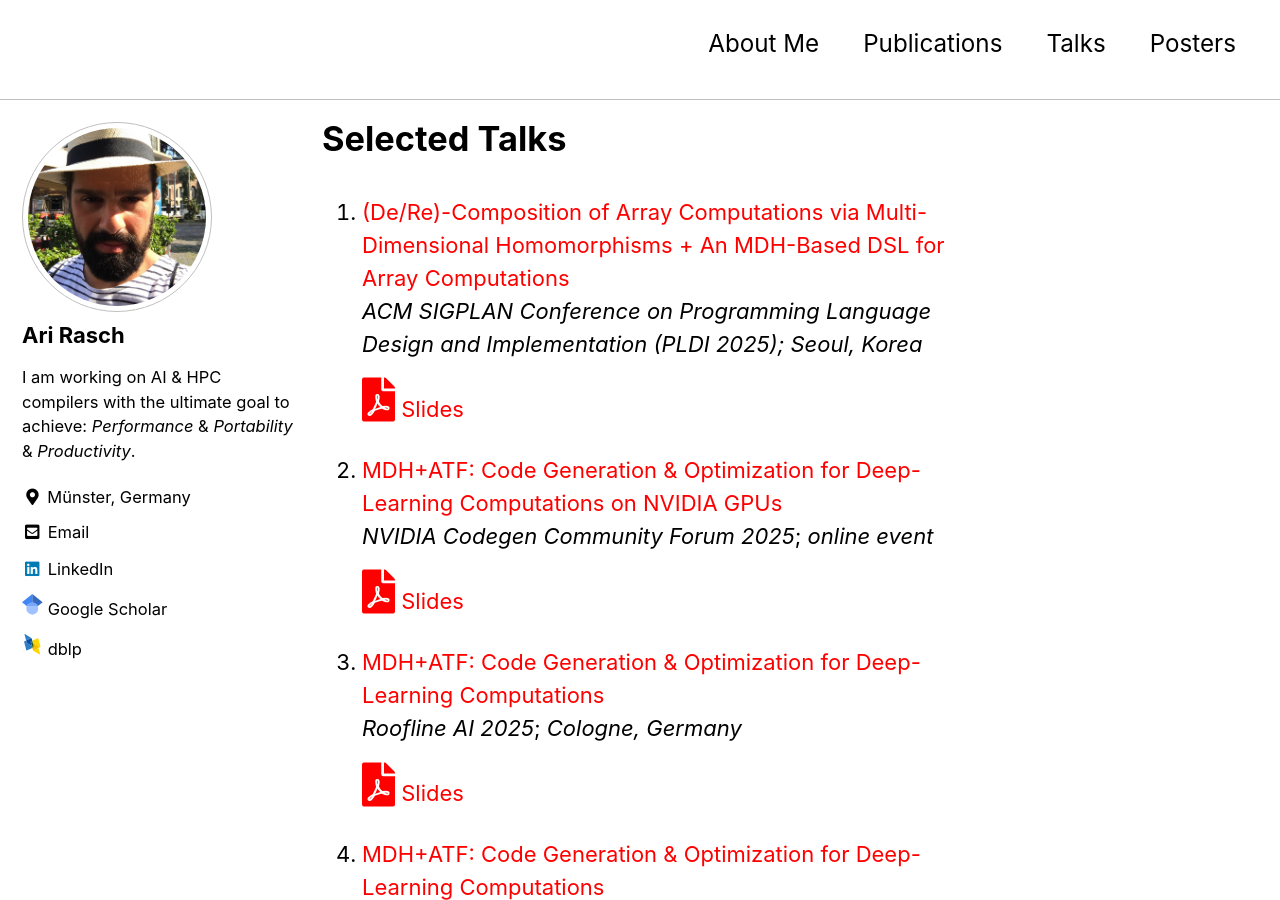
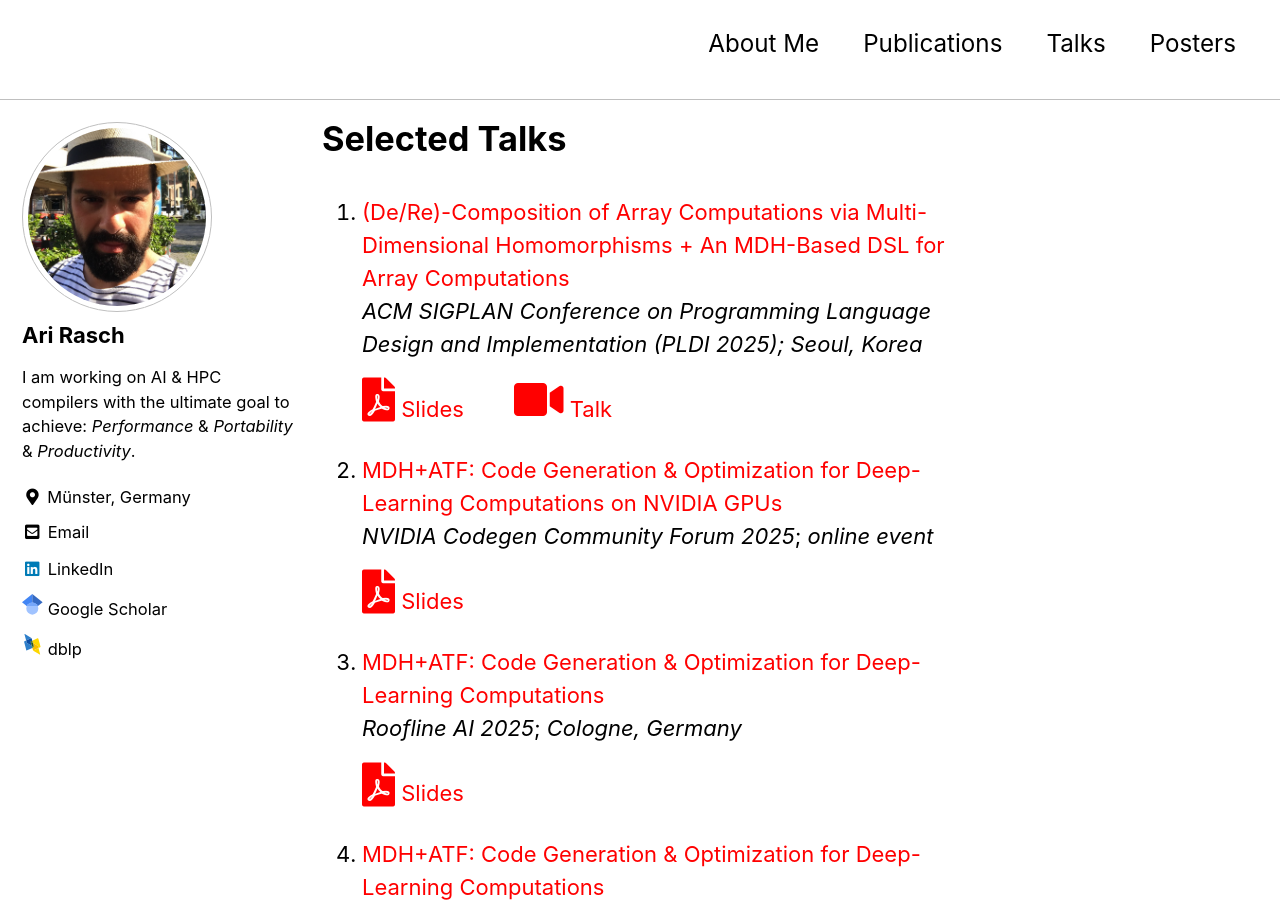
Before and after one commit to AriRasch/arirasch.github.io, a Jekyll site: the page built from talks.md, in a window 1280 px wide and 900 px high. Built offline with Jekyll 4.4.1, drawn with Linux system fonts in a browser that asks for light colours; cached includes are drawn as plain includes; our own code applies the rules of GitHub Pages for plain Markdown files.

Commit message:
Add PLDI'25 recording (#56)

```diff
--- a/talks.md
+++ b/talks.md
@@ -8,6 +8,7 @@ author_profile: true
 1.  [(De/Re)-Composition of Array Computations via Multi-Dimensional Homomorphisms + An MDH-Based DSL for Array Computations](http://pldi25.sigplan.org) \\
     *ACM SIGPLAN Conference on Programming Language Design and Implementation (PLDI 2025); Seoul, Korea* \\
     <a href="../assets/files/slides/pldi25/slides.pdf"><i class="fas fa-file-pdf" style="color: red; font-size: 2em; padding-top: .4em"></i></a> [Slides](../assets/files/slides/pldi25/slides.pdf)
+    <a href="https://www.youtube.com/watch?v=7Tr9IKYhdhw"><i class="fas fa-video" style="color: red; font-size: 2em; padding-top: .4em; padding-left: 1em"></i></a> [Talk](https://www.youtube.com/watch?v=7Tr9IKYhdhw)
 
 1.  [MDH+ATF: Code Generation & Optimization for Deep-Learning Computations on NVIDIA GPUs](https://developer.nvidia.com/blog/author/vgrover/) \\
     *NVIDIA Codegen Community Forum 2025*; *online event*\\
```
